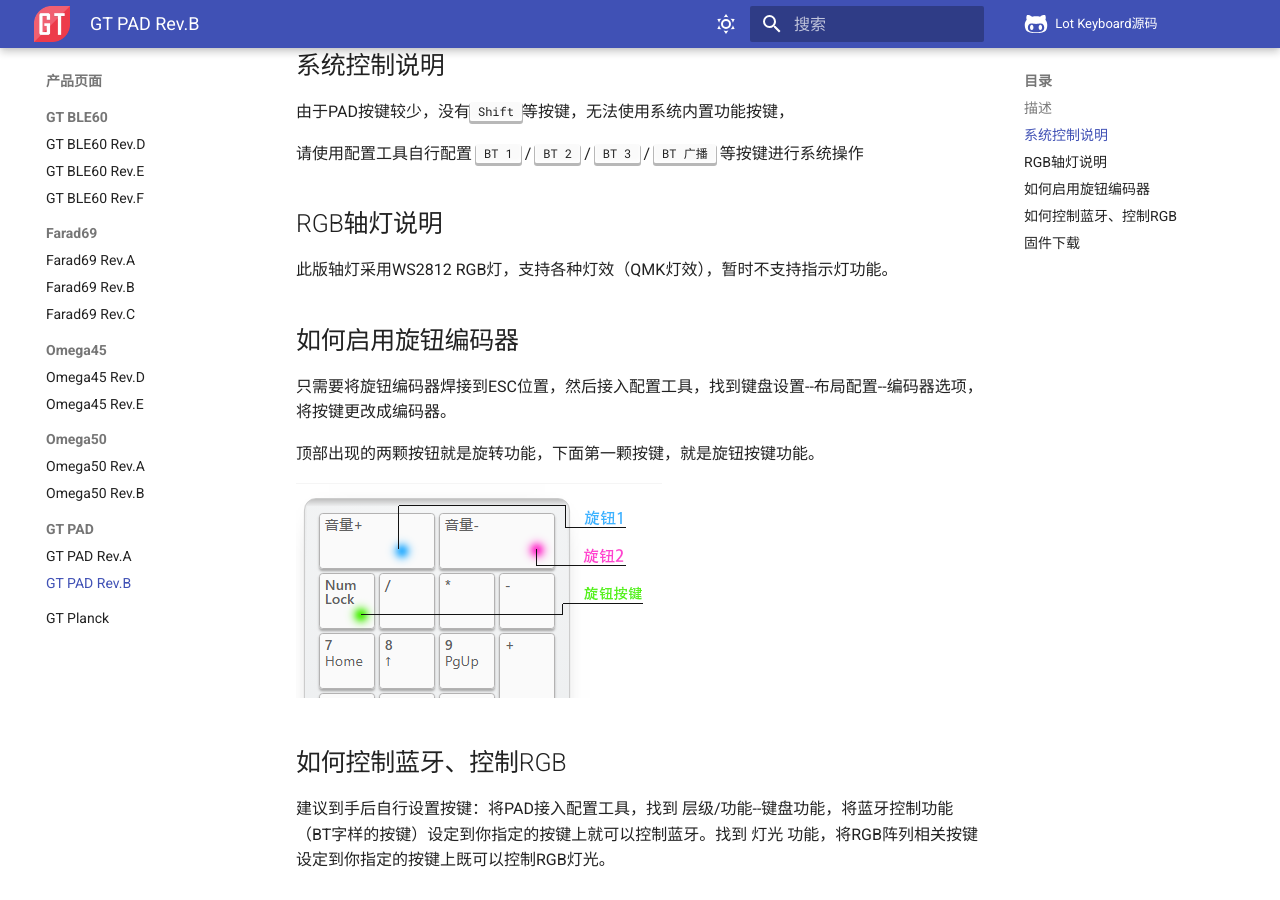
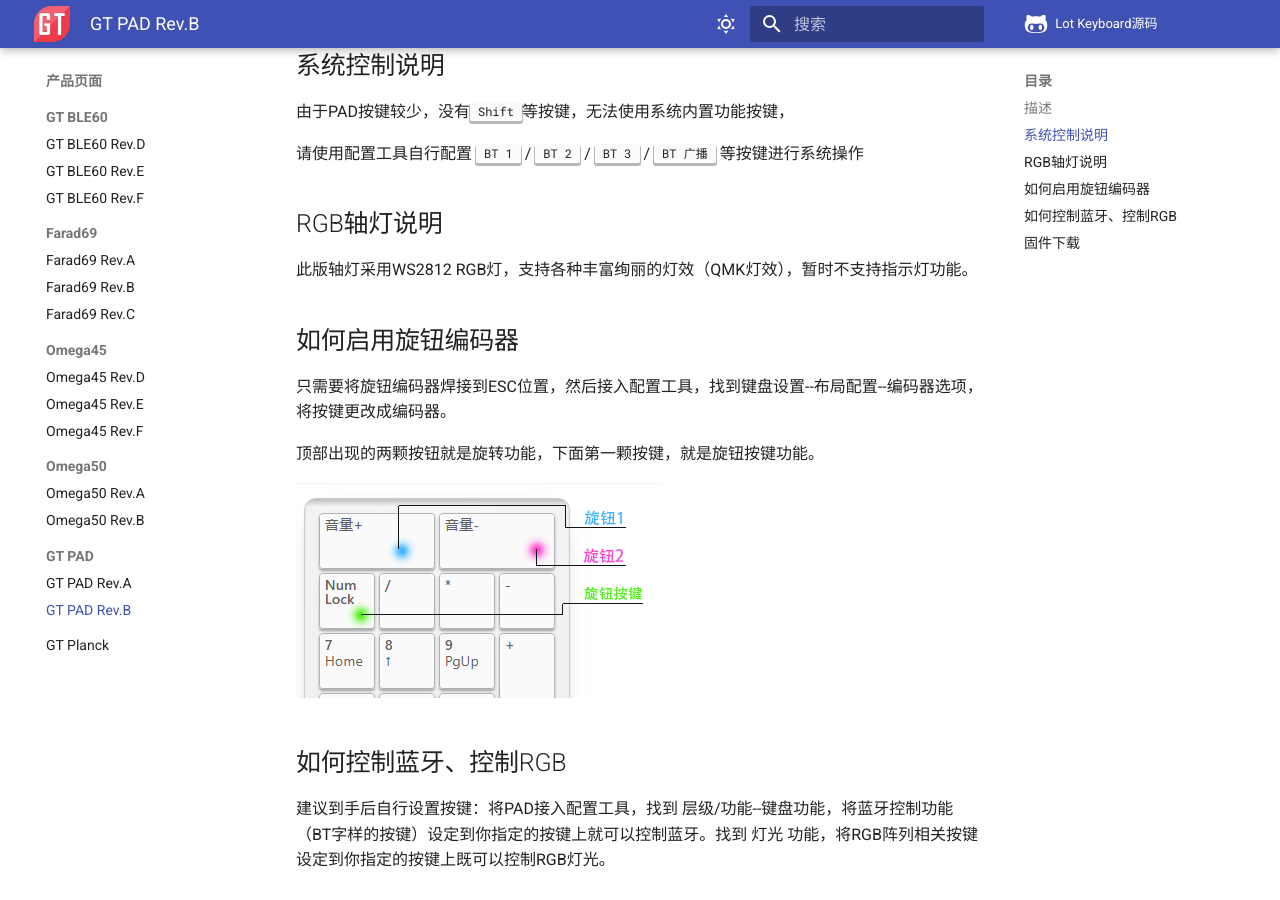
Before and after one commit to genokolar/genokolar.github.io, an MkDocs documentation site: the page built from docs/keyboard/gt-pad_b.md, in a window 1280 px wide and 900 px high, scrolled down 1385 px. Built offline with MkDocs 1.6.1 and Material for MkDocs 9.7.7, drawn with Linux system fonts in a browser that asks for light colours; comment, search, counter and statistics services are not loaded.

Commit message:
添加Omega45 Rev.F

```diff
--- a/docs/keyboard/gt-pad_b.md
+++ b/docs/keyboard/gt-pad_b.md
@@ -22,7 +22,7 @@ GT PAD Rev.B 标准数字小键盘
 
 ## RGB轴灯说明
 
-此版轴灯采用WS2812 RGB灯，支持各种灯效（QMK灯效），暂时不支持指示灯功能。
+此版轴灯采用WS2812 RGB灯，支持各种丰富绚丽的灯效（QMK灯效），暂时不支持指示灯功能。
 
 ## 如何启用旋钮编码器
 
--- a/mkdocs.yml
+++ b/mkdocs.yml
@@ -150,6 +150,7 @@ nav:
       - Omega45:
         - Omega45 Rev.D: keyboard/omega45_d.md
         - Omega45 Rev.E: keyboard/omega45_e.md
+        - Omega45 Rev.F: keyboard/omega45_f.md
       - Omega50:
         - Omega50 Rev.A: keyboard/omega50_a.md
         - Omega50 Rev.B: keyboard/omega50_b.md
```
Also changed, not shown: docs/keyboard/omega45_f.md (added, +37 -0 lines), docs/img/omega45.rev.F.jpg (added).
